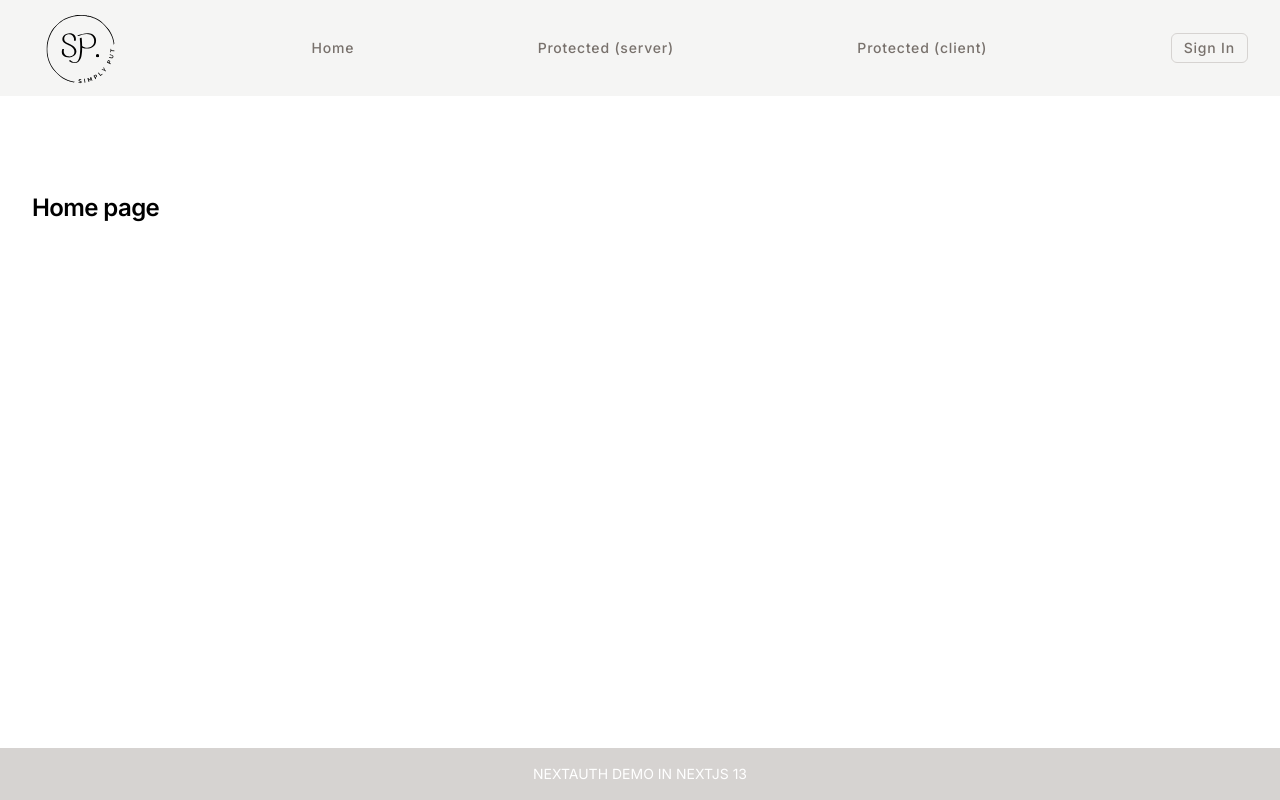
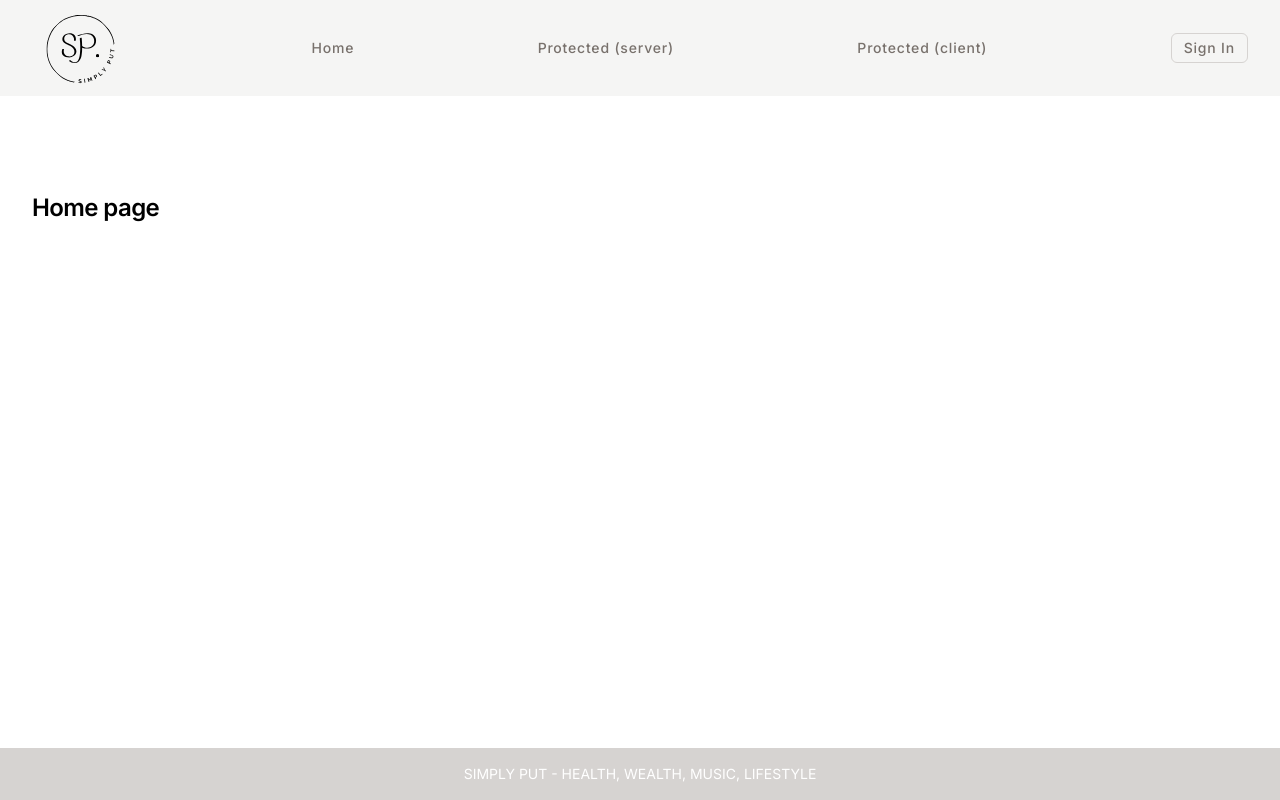
Before and after one commit to jbaddley/simply-put, a Next.js app: page / in a window 1280 px wide. Built offline with nearby package versions, Linux system fonts and the light colour scheme; no server answers.

Commit message:
deploying

```diff
--- a/app/components/Footer.jsx
+++ b/app/components/Footer.jsx
@@ -2,10 +2,10 @@ const Footer = () => {
   return (
     <footer className='bg-stone-300 py-4 text-center text-white'>
       <div className='container'>
-        <p className='text-sm uppercase'>NextAuth Demo in NextJS 13</p>
+        <p className='text-sm uppercase'>Simply Put - Health, Wealth, Music, Lifestyle</p>
       </div>
     </footer>
-  )
-}
+  );
+};
 
-export default Footer
+export default Footer;
```
